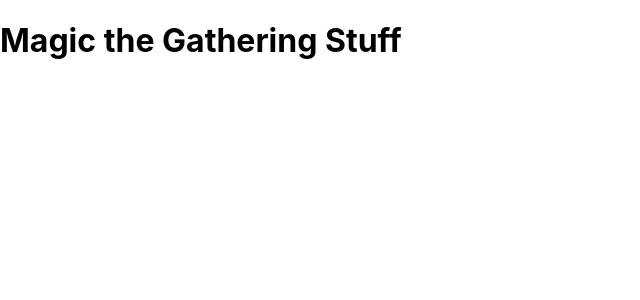
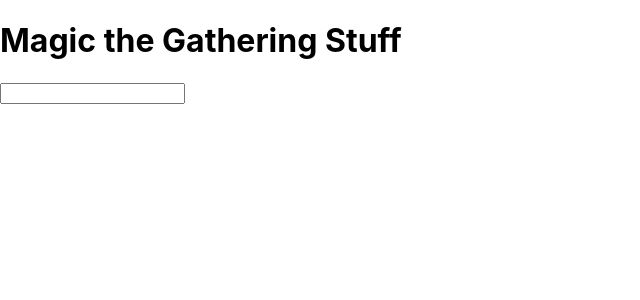
Before and after one commit to Limlight86/Magic-the-Gathering, a React (Create React App) app: page / in a window 1280 px wide. Shown: the top 300 px of the page, without its empty margins (0-640 px from the left). Built offline with nearby package versions, Linux system fonts and the light colour scheme.

Commit message:
tinkering with api and searches

```diff
--- a/src/App.js
+++ b/src/App.js
@@ -1,9 +1,14 @@
 import React from 'react';
 import './App.css';
 
+import MTGsearch from './search/search';
+
 const App = () => {
   return(
-    <h1>Magic the Gathering Stuff</h1>
+    <div>
+      <h1>Magic the Gathering Stuff</h1>
+      <MTGsearch/>
+    </div>
   )
 }
 
--- /dev/null
+++ b/src/search/search.js
@@ -0,0 +1,37 @@
+import React, { useState, useEffect } from 'react';
+
+const MTGSearch = () => {
+
+    const [term, setTerm] = useState('');
+
+    const [db, setDb] = useState([]);
+
+    let qLoop = setInterval(() => {
+
+        let query = db.pop();
+
+        if(query){
+            fetch(`https://api.scryfall.com/cards/search?=${ db.pop() }`).then((res)=>{
+                console.log(res);
+            }).catch(err => console.log(err));
+        }
+
+    }, 100);
+
+    let searchApi = (q) => {
+        console.log(q);
+        setDb([...db, q]);
+    }
+
+    useEffect(() => {
+        searchApi(term);
+    }, [term]);
+
+    return (
+        <div>
+            <input type="text" value={term} onChange={(e) => setTerm(e.target.value)} />
+        </div>
+    )
+}
+
+export default MTGSearch;
```
Also changed, not shown: public/index.html (+0 -10 lines).
